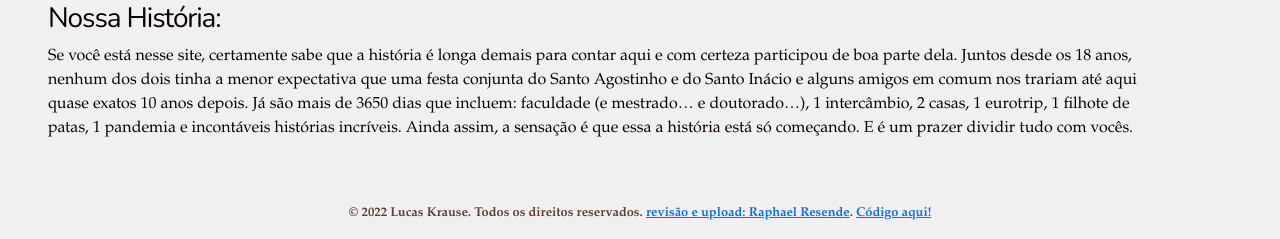
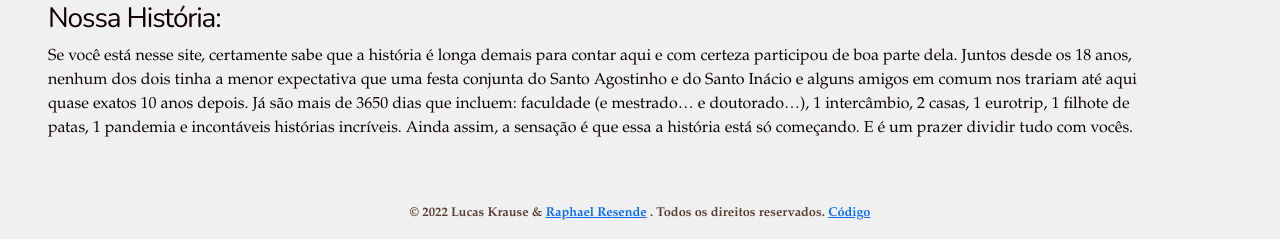
Before and after one commit to raphael-rbbr/wedding_Bruna-Lucas, a Rails app: page / in a window 1280 px wide. Shown: the part 855-1094 px from the top of the page. Run offline with Rails 7, Linux system fonts and the light colour scheme; style sheets or scripts are compiled from the project's sources; some libraries are stand-ins or nearby versions.

Commit message:
acerto footer e link lista de presença

```diff
--- a/app/views/shared/_footer.html.erb
+++ b/app/views/shared/_footer.html.erb
@@ -2,9 +2,10 @@
       <div class="container">
         <div class="row">
           <div class="col-md-12 d-flex justify-content-center">
-            <p>&copy 2022 Lucas Krause. Todos os direitos reservados.
-                <%= link_to "revisão e upload: Raphael Resende", "https://www.linkedin.com/in/raphael-resende-breitschaft-426685163/", target: '_blank', class: 'link-footer', margin: '5px' %>.
-            <%= link_to "Código aqui!", "https://github.com/raphael-rbbr/wedding_Bruna-Lucas", target: '_blank', class: 'link-footer' %>
+            <p>&copy 2022 Lucas Krause &
+                <%= link_to "Raphael Resende", "https://www.linkedin.com/in/raphael-resende-breitschaft-426685163/", target: '_blank', class: 'link-footer', margin: '5px' %>
+                . Todos os direitos reservados.
+            <%= link_to "Código", "https://github.com/raphael-rbbr/wedding_Bruna-Lucas", target: '_blank', class: 'link-footer' %>
             </p>
           </div>
         </div>
--- a/app/views/shared/_navbar.html.erb
+++ b/app/views/shared/_navbar.html.erb
@@ -20,15 +20,15 @@
               <li class="nav-item divisor sumir-celular"></li>
 
               <li class="nav-item">
-                <%= link_to "Confirmar Presença", "https://harmony.imgix.net/https%3A%2F%2Fcollectiveidea.harmonycms.com%2Fassets%2Ffangirl.gif?auto=compress&s=ecc5cf01f62905da19ccca763481d747", class: "navbar-brand",
-                data: { confirm: "Voce esta sendo direcionado ao formulario de convidados. É isso que deseja?" }%>
+                <%= link_to "Confirmar Presença", "https://forms.gle/2LC7XGy3x1129AH87", class: "navbar-brand",
+                data: { confirm: "Voce esta sendo direcionado ao formulario de confirmação de presença. É isso que deseja?" }%>
               </li>
 
               <li class="nav-item divisor sumir-celular"></li>
 
               <li class="nav-item">
                 <%= link_to 'Lista de presentes', "https://acegif.com/wp-content/uploads/gif-funny-work-53.gif", class: "navbar-brand",
-                data: { confirm: "Voce esta sendo direcionado ao site da lista de compras. É isso que deseja?" }%>
+                data: { confirm: "Voce esta sendo direcionado ao site da lista de presentes. É isso que deseja?" }%>
               </li>
             </ul>
           </div>
```
